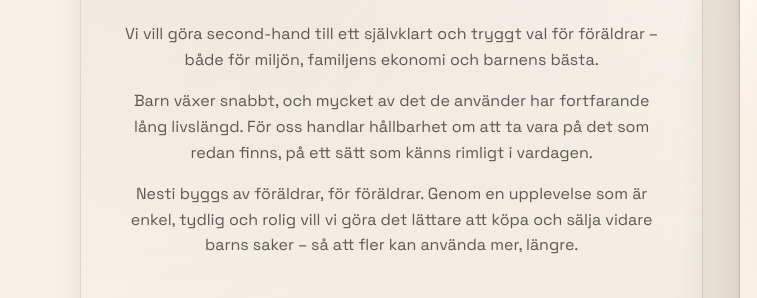
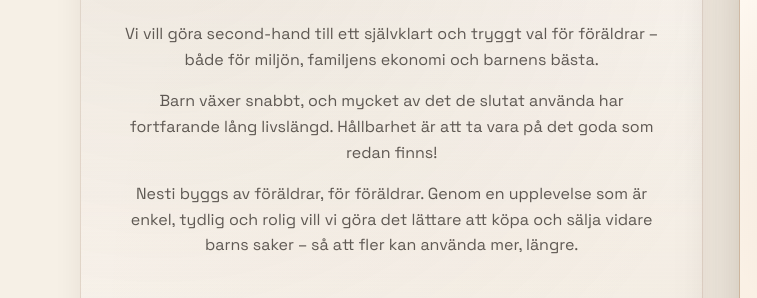
Before and after one commit to docindata/nesti-landing, a plain HTML site: page index.html in a window 1280 px wide. Shown: the part 244-542 px from the top of the page, 0-757 px from the left. Drawn offline with nearby package versions, Linux system fonts and the light colour scheme; a script that the page names is missing.

Commit message:
Prettified

```diff
--- a/index.html
+++ b/index.html
@@ -37,8 +37,8 @@
                 ekonomi och barnens bästa.
               </p>
               <p class="prose muted">
-                Barn växer snabbt, och mycket av det de använder har fortfarande lång livslängd. För oss handlar
-                hållbarhet om att ta vara på det som redan finns, på ett sätt som känns rimligt i vardagen.
+                Barn växer snabbt, och mycket av det de slutat använda har fortfarande lång livslängd.
+                Hållbarhet är att ta vara på det goda som redan finns!
               </p>
               <p class="prose muted">
                 Nesti byggs av föräldrar, för föräldrar. Genom en upplevelse som är enkel, tydlig och rolig vill vi göra
```
